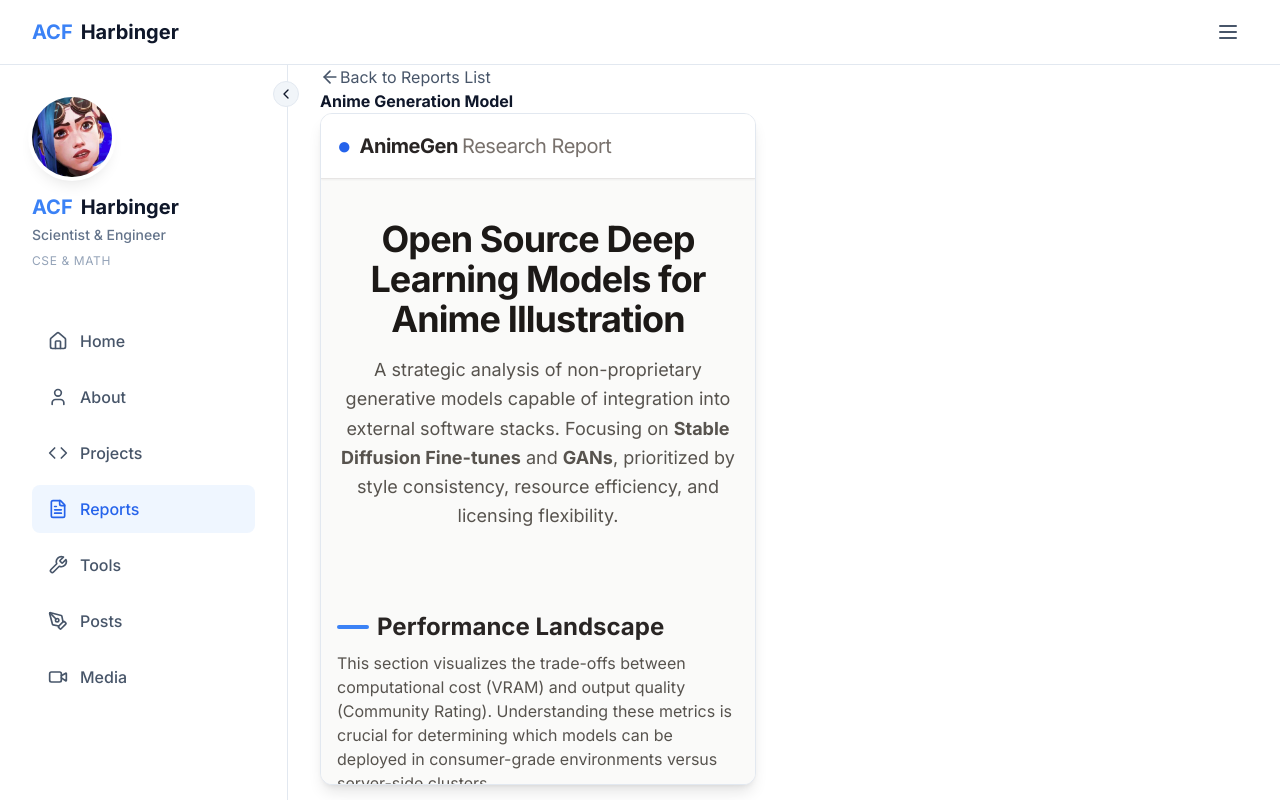
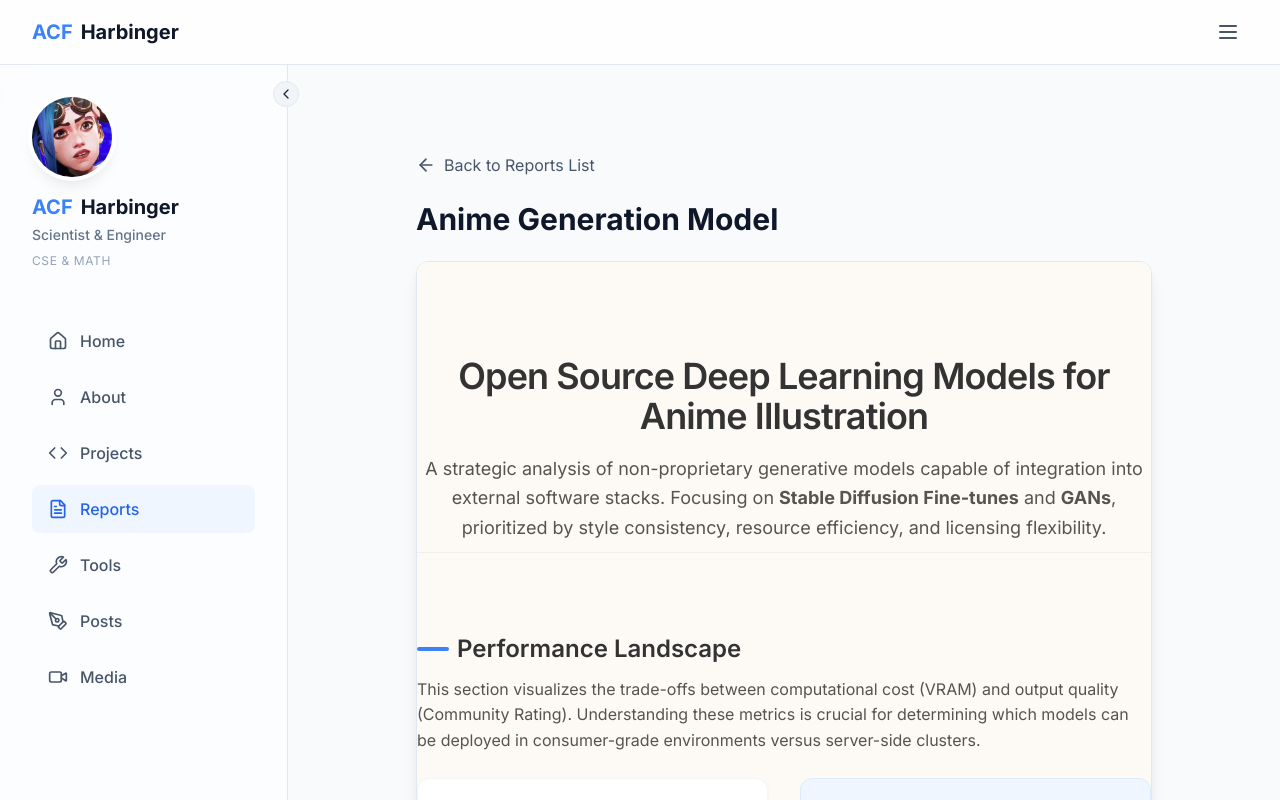
Before and after one commit to fafpinheiro/github-pages, a Next.js app: page /github-pages/content/reports/anime-gen in a window 1280 px wide. Shown: the top 800 px of the page. Built offline with nearby package versions, Linux system fonts and the light colour scheme.

Commit message:
Updated styles and reports page

```diff
--- a/app/content/reports/[slug]/page.tsx
+++ b/app/content/reports/[slug]/page.tsx
@@ -2,6 +2,8 @@ import React from 'react';
 import { notFound } from 'next/navigation';
 import { ArrowLeft } from 'lucide-react';
 import Link from 'next/link';
+import fs from 'fs';
+import path from 'path';
 import ReportWrapper from '@/src/components/ReportWrapper';
 
 // Configuration: Map the clean URL slug to the specific HTML file and Title
@@ -44,7 +46,6 @@ const REPORTS_DATA: Record<string, { file: string; title: string }> = {
   },
 };
 
-// Generate static params for build time
 export async function generateStaticParams() {
   return Object.keys(REPORTS_DATA).map((slug) => ({
     slug: slug,
@@ -55,6 +56,84 @@ interface PageProps {
   params: { slug: string };
 }
 
+// Helper to parse HTML and scope its styles
+function parseHtmlFile(fileContent: string) {
+  // 1. Extract and SCOPE Styles
+  const styleMatches = fileContent.match(/<style[^>]*>([\s\S]*?)<\/style>/gi) || [];
+  const styleContent = styleMatches.map(s => {
+    let css = s.replace(/<\/?style[^>]*>/gi, '');
+    // Regex to safely replace 'body' or 'html' with '.report-content'
+    css = css.replace(/(^|[\s,}])\b(body|html)\b(?=[\s,{])/gi, '$1.report-content');
+    return css;
+  }).join('\n');
+
+  // 2. Extract Scripts with SRC (Exclude Tailwind CDN)
+  const scriptSrcMatches = fileContent.match(/<script[^>]+src=["']([^"']+)["'][^>]*><\/script>/gi) || [];
+  const scriptFiles = scriptSrcMatches.map(s => {
+    const match = s.match(/src=["']([^"']+)["']/);
+    if (!match) return null;
+    const src = match[1];
+
+    // Block Tailwind CDN and Polyfills
+    if (src.includes('cdn.tailwindcss.com') || src.includes('polyfill.io')) return null;
+
+    return src;
+  }).filter((s): s is string => Boolean(s));
+
+  // 3. Extract Inline Scripts (logic)
+  const allScriptMatches = fileContent.match(/<script[^>]*>([\s\S]*?)<\/script>/gi) || [];
+  let initializationCode = "";
+
+  const processedScripts = allScriptMatches
+    .filter(s => !s.includes('src='))
+    .map(s => {
+      let content = s.replace(/<\/?script[^>]*>/gi, '');
+
+      // Step A: Find and extract the body of the document.addEventListener('DOMContentLoaded', ...)
+      // Captures various function/arrow function syntaxes
+      const initMatch = content.match(/document\.addEventListener\s*\(\s*['"]DOMContentLoaded['"]\s*,\s*(\(\)\s*=>\s*|function\s*)\s*{([\s\S]*?)}\s*\)\s*;/);
+      if (initMatch) {
+          // Store the inner code (e.g., initResourceChart(); renderModelList(); ...)
+          initializationCode = initMatch[2].trim();
+
+          // Remove the entire listener block from the content
+          content = content.replace(initMatch[0], '// Removed original DOMContentLoaded listener block');
+      }
+
+      // Step B: CRITICAL FIX: Expose named functions to 'window' for onclick handlers
+      // This converts hoisted function declarations to window assignments (non-hoisted expressions)
+      content = content.replace(/function\s+([a-zA-Z0-9_]+)\s*\(/g, 'window.$1 = function(');
+
+      // Remove the problematic updateLoss initialization call in Semantic Search if it exists
+      content = content.replace(/updateLoss\s*\(\s*['"]contrastive['"]\s*\)\s*;/g, '// Removed problematic updateLoss initialization call');
+
+      return content;
+    });
+
+  let inlineScriptContent = processedScripts.join('\n');
+
+  // Step C: Append the extracted initialization code at the very end.
+  // This ensures all window.func assignments are completed before the calls are made.
+  if (initializationCode) {
+      inlineScriptContent += `\n\n// START Report Initialization Code (Manually appended after all function definitions)\n`;
+      inlineScriptContent += initializationCode;
+      inlineScriptContent += `\n// END Report Initialization Code\n`;
+  }
+
+  // 4. Extract Main Content (Logic remains the same)
+  const mainMatch = fileContent.match(/<main[^>]*>([\s\S]*?)<\/main>/i);
+  let bodyContent = mainMatch ? mainMatch[1] : '';
+
+  if (!bodyContent) {
+      const bodyMatch = fileContent.match(/<body[^>]*>([\s\S]*?)<\/body>/i);
+      bodyContent = bodyMatch ? bodyContent[1] : '';
+  }
+
+  bodyContent = bodyContent.replace(/<script[^>]*>[\s\S]*?<\/script>/gi, '');
+
+  return { styleContent, scriptFiles, inlineScriptContent, bodyContent };
+}
+
 export default function ReportPage({ params }: PageProps) {
   const { slug } = params;
   const reportConfig = REPORTS_DATA[slug];
@@ -63,12 +142,26 @@ export default function ReportPage({ params }: PageProps) {
     return notFound();
   }
 
+  const filePath = path.join(process.cwd(), 'public', 'reports', reportConfig.file);
+  let parsedData = { styleContent: '', scriptFiles: [] as string[], inlineScriptContent: '', bodyContent: '' };
+
+  try {
+    const fileContent = fs.readFileSync(filePath, 'utf8');
+    parsedData = parseHtmlFile(fileContent);
+  } catch (error) {
+    console.error(`Error reading file ${reportConfig.file}:`, error);
+    notFound();
+  }
+
   return (
     <div className="animate-in fade-in duration-500 flex flex-col min-h-screen bg-slate-50 dark:bg-slate-950">
 
       {/* Main Content Container */}
-      <main className="flex-1 max-w-7xl mx-auto w-full px-4 sm:px-6 lg:px-8 pb-12">
-        <div className="mb-6">
+      <main className="flex-1 w-full pb-12">
+
+        {/* Inner Wrapper for Alignment */}
+        <div className="max-w-7xl mx-auto w-full px-4 sm:px-6 lg:px-8">
+          <div className="mb-6 pt-10">
             <Link
               href="/content/reports"
               className="flex items-center text-slate-600 dark:text-slate-400 hover:text-blue-500 transition-colors w-fit group"
@@ -82,11 +175,14 @@ export default function ReportPage({ params }: PageProps) {
             {reportConfig.title}
           </h1>
 
-        {/* Render the single reusable wrapper */}
           <ReportWrapper
-          htmlFileName={reportConfig.file}
+            content={parsedData.bodyContent}
+            styles={parsedData.styleContent}
+            scripts={parsedData.scriptFiles}
+            inlineScript={parsedData.inlineScriptContent}
             title={reportConfig.title}
           />
+        </div>
       </main>
     </div>
   );
--- a/src/components/PostWrapper.tsx
+++ b/src/components/PostWrapper.tsx
@@ -1,7 +1,7 @@
 'use client';
 
 import React, { useEffect } from 'react';
-import '@/src/styles/posts.css'; // Make sure the path to your CSS is correct
+import '@/src/styles/content.css'; // Make sure the path to your CSS is correct
 
 interface PostWrapperProps {
   content: string; // The raw HTML content string (not filename)
--- a/src/components/ReportWrapper.tsx
+++ b/src/components/ReportWrapper.tsx
@@ -1,21 +1,94 @@
 'use client';
 
-import React from 'react';
+import React, { useEffect, useRef } from 'react';
+import '@/src/styles/content.css';
 
 interface ReportWrapperProps {
-  htmlFileName: string;
+  content: string;
+  styles?: string;
+  scripts?: string[];
+  inlineScript?: string;
   title: string;
 }
 
-const ReportWrapper: React.FC<ReportWrapperProps> = ({ htmlFileName, title }) => {
-  const basePath = process.env.NEXT_PUBLIC_BASE_PATH || '';
+const ReportWrapper: React.FC<ReportWrapperProps> = ({
+  content,
+  styles,
+  scripts = [],
+  inlineScript,
+  title
+}) => {
+  // Use a ref to ensure the initialization runs only once per content change
+  const scriptsLoadedRef = useRef(false);
+
+  useEffect(() => {
+    // This effect runs after the component renders (with the new HTML content).
+    if (scriptsLoadedRef.current) return;
+    scriptsLoadedRef.current = true;
+
+    const loadScriptsSequential = async () => {
+      // 1. Load external scripts (like Chart.js) sequentially
+      for (const src of scripts) {
+        await new Promise<void>((resolve) => {
+          if (document.querySelector(`script[src="${src}"]`)) {
+            resolve();
+            return;
+          }
+          const script = document.createElement('script');
+          script.src = src;
+          script.async = false;
+          script.onload = () => resolve();
+          script.onerror = () => {
+            console.error(`Failed to load script: ${src}`);
+            resolve();
+          };
+          document.body.appendChild(script);
+        });
+      }
+
+      // 2. Execute inline report logic safely
+      if (inlineScript) {
+        // Introduce a small delay (50ms) to ensure the DOM (specifically the <canvas> elements)
+        // has been fully rendered and sized by the browser layout engine before Chart.js attempts to draw.
+        setTimeout(() => {
+            try {
+                const scriptEl = document.createElement('script');
+
+                // Wrap in IIFE to prevent global variable collisions.
+                const wrappedScript = `(function() {
+                    ${inlineScript}
+                })();`;
+
+                scriptEl.textContent = wrappedScript;
+                document.body.appendChild(scriptEl);
+            } catch (err) {
+                console.error("Error executing inline report script:", err);
+            }
+        }, 50); // 50ms delay to allow DOM sizing
+      }
+    };
+
+    loadScriptsSequential();
+
+    // Cleanup function to allow scripts to run again if content or slug changes
+    return () => {
+        scriptsLoadedRef.current = false;
+    };
+  }, [scripts, inlineScript, content]);
 
   return (
-    <div className="w-full h-[calc(100vh-8rem)] bg-white rounded-xl shadow-lg overflow-hidden border border-slate-200 dark:border-slate-800">
-      <iframe
-        src={`${basePath}/reports/${htmlFileName}`}
-        className="w-full h-full border-none"
-        title={`${title} Report`}
+    // Outer div structure (card styling)
+    <div className="bg-white dark:bg-slate-900 rounded-xl shadow-lg overflow-hidden border border-slate-200 dark:border-slate-800">
+
+      {/* Inject Scoped Styles */}
+      {styles && (
+        <style dangerouslySetInnerHTML={{ __html: styles }} />
+      )}
+
+      {/* Inject HTML Content */}
+      <div
+        className="post-container report-content py-10 space-y-20"
+        dangerouslySetInnerHTML={{ __html: content }}
       />
     </div>
   );
--- a/tailwind.config.js
+++ b/tailwind.config.js
@@ -1,8 +1,10 @@
 /** @type {import('tailwindcss').Config} */
 module.exports = {
-  // CRITICAL: Now scanning ALL files under src/ for Tailwind classes.
+  // CRITICAL: Added ./app and ./public/reports to scan for classes
   content: [
     "./src/**/*.{js,jsx,ts,tsx}",
+    "./app/**/*.{js,jsx,ts,tsx}",
+    "./public/reports/**/*.html"
   ],
   darkMode: 'class',
   theme: {
```
Also changed, not shown: src/styles/content.css (renamed from src/styles/posts.css). Lines whose indentation alone changed are shown as unchanged.
